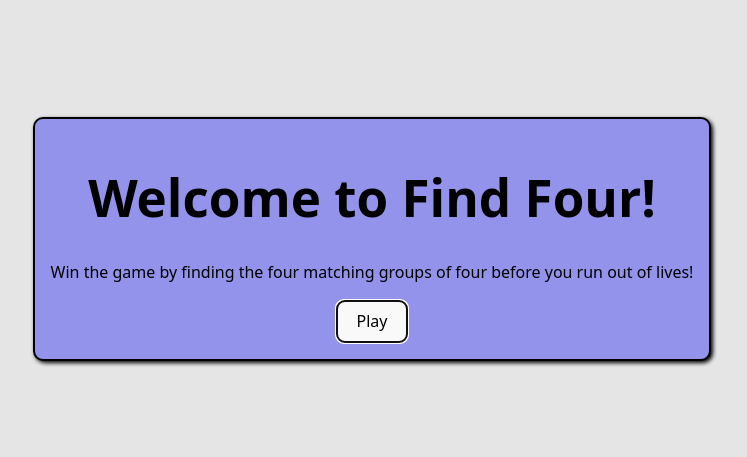
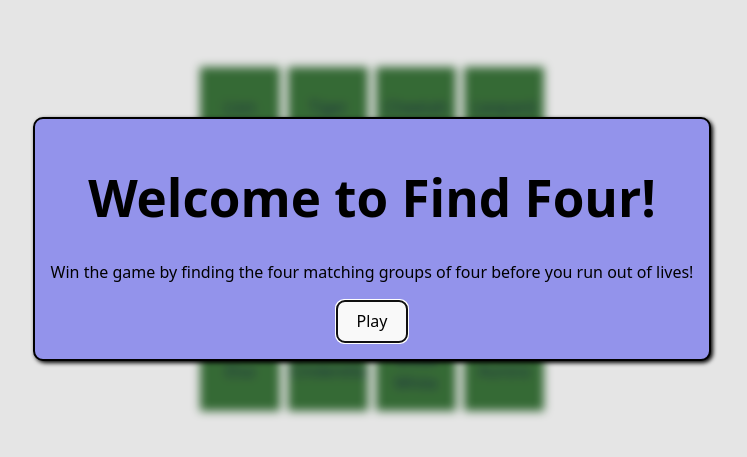
Before and after one commit to Mullin89/find-four, a React (Vite) app in the folder find-four/: page / in a window 1280 px wide. Shown: the part 161-618 px from the top of the page, without its empty margins (268-1015 px from the left). Built offline with nearby package versions, Linux system fonts and the light colour scheme.

Commit message:
Added gameboard

```diff
--- a/find-four/src/App.jsx
+++ b/find-four/src/App.jsx
@@ -1,11 +1,15 @@
 import Modal from './components/Modal'
+import Gameboard from './components/Gameboard'
 import './App.css'
 
 function App() {
 
+  return (
+    <>
+      <Modal/>
+      <Gameboard/>
+    </>
 
-  return (
-    <Modal/>
   )
 }
 
--- /dev/null
+++ b/find-four/src/assets/wordData.jsx
@@ -0,0 +1,74 @@
+export const wordData = [
+    [
+        {
+            key: 1,
+            word: "Lion"
+        },
+        {
+            key: 1,
+            word: "Tiger"
+        },
+        {
+            key: 1,
+            word: "Cheetah"
+        },
+        {
+            key: 1,
+            word: "Leopard"
+        }
+    ],
+    [
+        {
+            key: 2,
+            word: "Teabag"
+        },
+        {
+            key: 2,
+            word: "Milk"
+        },
+        {
+            key: 2,
+            word: "Sugar"
+        },
+        {
+            key: 2,
+            word: "Hot Water"
+        }
+    ],
+    [
+        {
+            key: 3,
+            word: "Car"
+        },
+        {
+            key: 3,
+            word: "Train"
+        },
+        {
+            key: 3,
+            word: "Plane"
+        },
+        {
+            key: 3,
+            word: "Bus"
+        }
+    ],
+    [
+        {
+            key: 4,
+            word: "Elsa"
+        },
+        {
+            key: 4,
+            word: "Cinderella"
+        },
+        {
+            key: 4,
+            word: "Snow White"
+        },
+        {
+            key: 4,
+            word: "Aurora"
+        }
+    ],
+]
--- /dev/null
+++ b/find-four/src/components/Gameboard.css
@@ -0,0 +1,5 @@
+#gameboard {
+    display: grid;
+    grid-template-columns: 5rem 5rem 5rem 5rem;
+    gap: 0.5rem;
+}
--- /dev/null
+++ b/find-four/src/components/Gameboard.jsx
@@ -0,0 +1,14 @@
+import Tile from "./Tile"
+import { wordData } from "../assets/wordData"
+import './Gameboard.css'
+
+
+export default function Gameboard(){
+
+    return (
+        <div id="gameboard">
+            {wordData.map((words) => words.map((word) => <Tile key={word.word} group={word.key} word={word.word}></Tile>)
+            )}
+        </div>
+    )
+}
--- a/find-four/src/components/Modal.css
+++ b/find-four/src/components/Modal.css
@@ -4,3 +4,7 @@ dialog {
     border-radius: 10px;
     box-shadow: 2px 2px 4px;
 }
+
+dialog::backdrop {
+    backdrop-filter: blur(5px);
+}
--- /dev/null
+++ b/find-four/src/components/Tile.css
@@ -0,0 +1,14 @@
+.tile {
+    width: 5rem;
+    height: 5rem;
+    background-color: rgb(60, 118, 60);
+    display: flex;
+    justify-content: center;
+    align-items: center;
+}
+
+.tile:hover {
+    transform: scale(1.05);
+    cursor: pointer;
+    color: white;
+}
--- /dev/null
+++ b/find-four/src/components/Tile.jsx
@@ -0,0 +1,12 @@
+import './Tile.css'
+
+export default function Tile({word, group}){
+
+    function handleClick(){
+        console.log(word, group)
+    }
+
+    return (
+        <div className="tile" onClick={handleClick}>{word}</div>
+    )
+}
```
